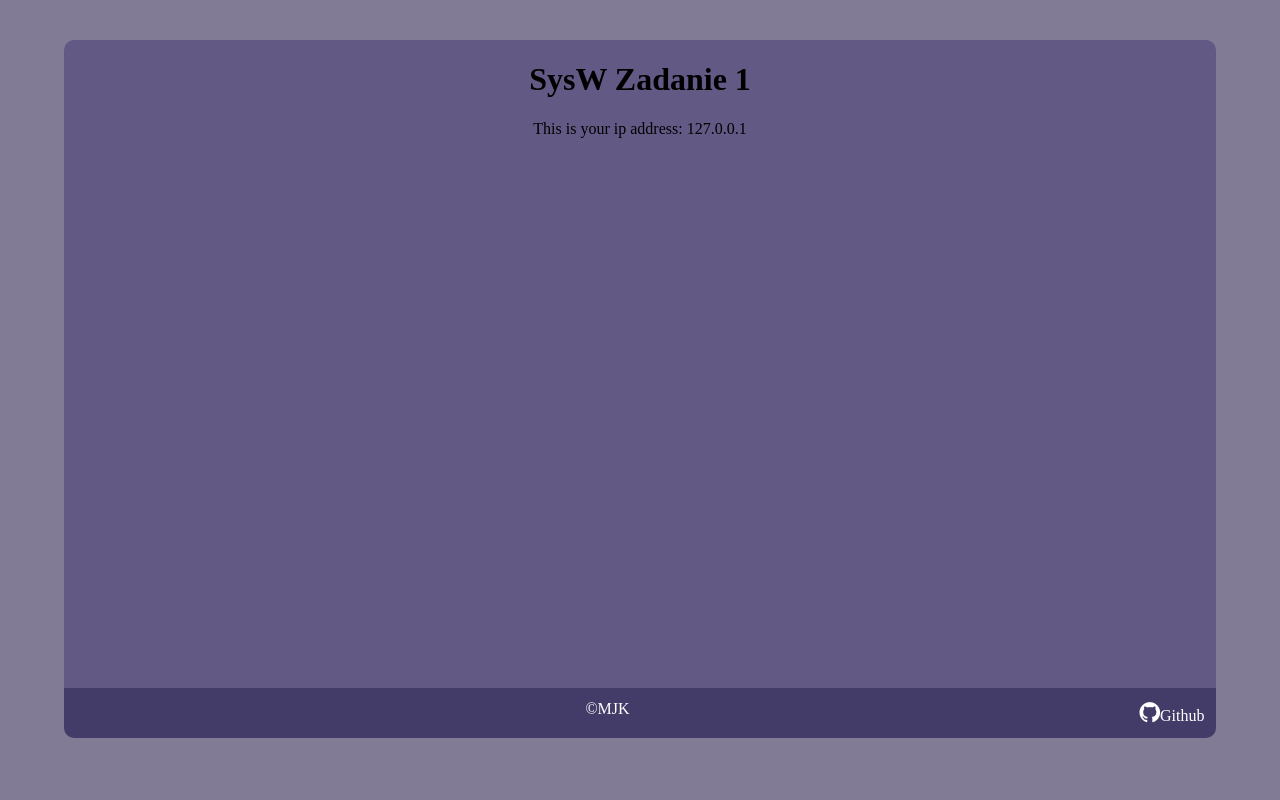
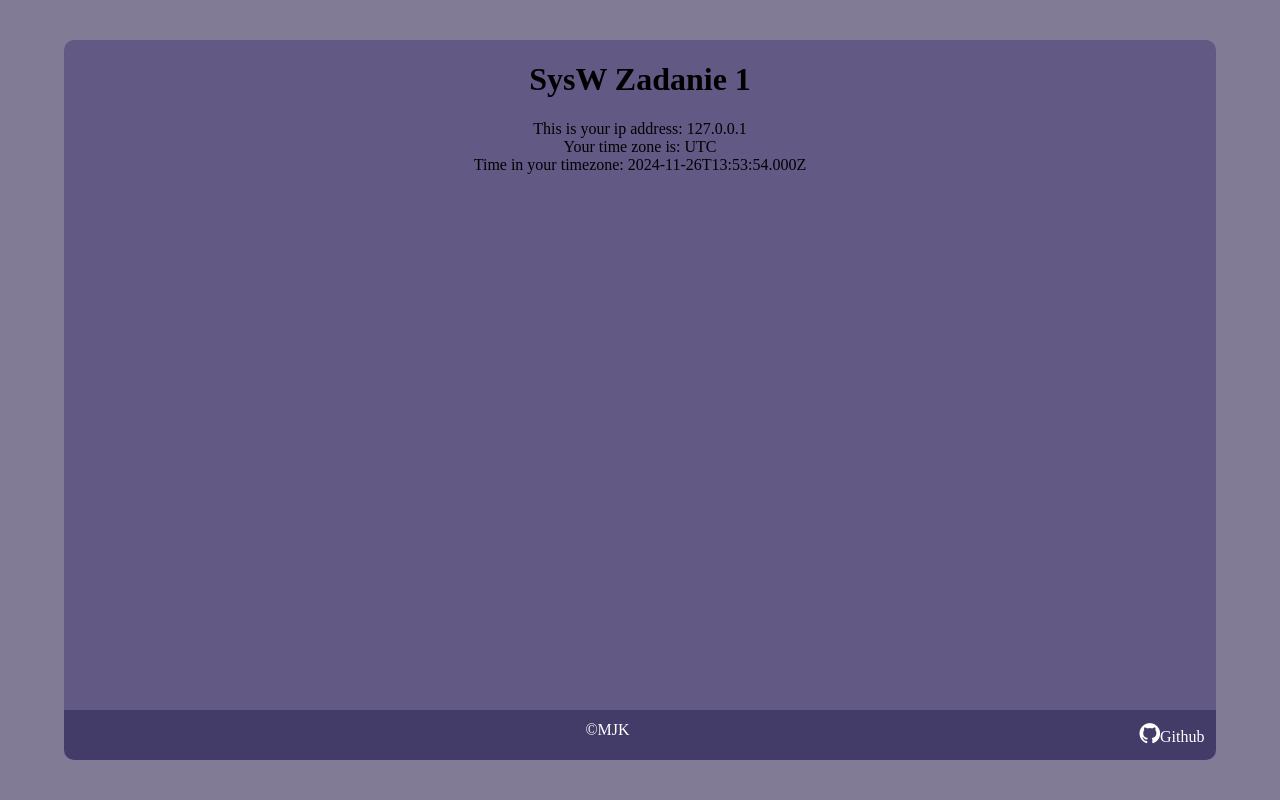
Before and after one commit to dron-mjk/SysW_zadanie1, a Flask app: page / in a window 1280 px wide. Run offline with Flask 3, Linux system fonts and the light colour scheme.

Commit message:
added logs and extended frontend

```diff
--- a/app/main.py
+++ b/app/main.py
@@ -1,13 +1,14 @@
 from flask import Flask, request, render_template
+import datetime
 
-
-
+host = "0.0.0.0"
+port = 5000
 
 def create_app():
     app = Flask(__name__, template_folder="templates")
 
     with open("logs.txt", "+a") as logs:
-        logs.write("Logi\n")
+        logs.write(f"Maciej Kamiński; {datetime.datetime.now()}; {port}\n")
 
     return app
 
@@ -18,4 +19,6 @@ def get_html():
 
     return render_template("base.html", ip=request.remote_addr)
 
-app.run(host="0.0.0.0", port=5000)
+
+
+app.run(host=host, port=port)
--- a/app/templates/base.html
+++ b/app/templates/base.html
@@ -8,9 +8,11 @@
 </head>
 <body style="height: 100%; margin: 0; background-color: #827b96;">
     <div style="flex-direction: column;width:90%; height:90%; display: flex; position: absolute;top: 50%;transform: translateY(-50%);margin-left: 5%;">
-        <div style="background-color: #635985;width:100%; height:90%;align-self: stretch;border-radius:10px 10px 0px 0px;flex-direction: column;display: flex;align-items: center;">
+        <div style="background-color: #635985;width:100%; height:93%;align-self: stretch;border-radius:10px 10px 0px 0px;flex-direction: column;display: flex;align-items: center;">
             <h1>SysW Zadanie 1</h1>
             <div>This is your ip address: {{ ip }}</div>
+            <div id="tz"></div>
+            <div id="date"></div>
 
         </div>
 
@@ -19,6 +21,13 @@
             <div style="padding: 1%;">&copy;MJK <a style="text-decoration: none;float: right;color: #FFF;" href="https://github.com/dron-mjk/zadanie1"><i class="fa fa-github" style="font-size:24px"></i>Github</a></div>
         </footer>
     </div>
+    <script>
+        document.getElementById("tz").innerHTML =
+        "Your time zone is: " + Intl.DateTimeFormat().resolvedOptions().timeZone;
+        let date = new Date().toJSON();
+        document.getElementById("date").innerHTML =
+        "Time in your timezone:  " + date;
+     </script>
 </body>
 
 
```
Also changed, not shown: 1 other file.
